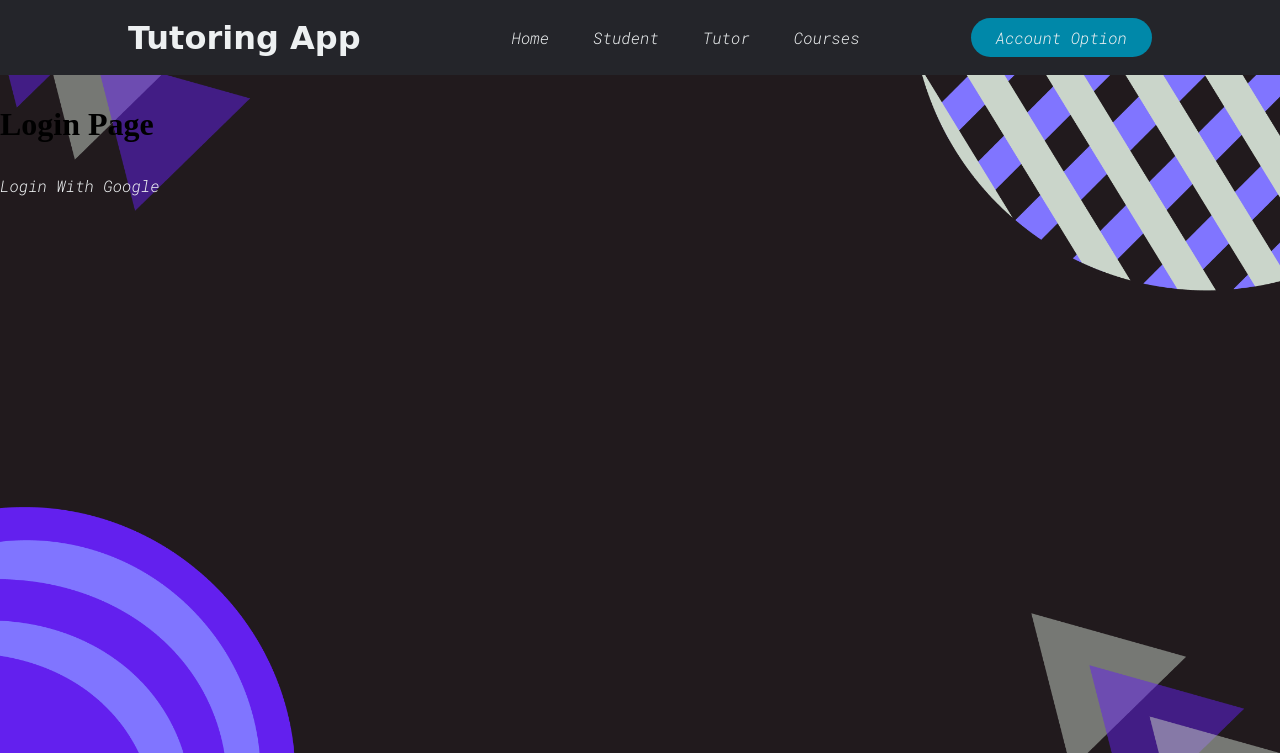
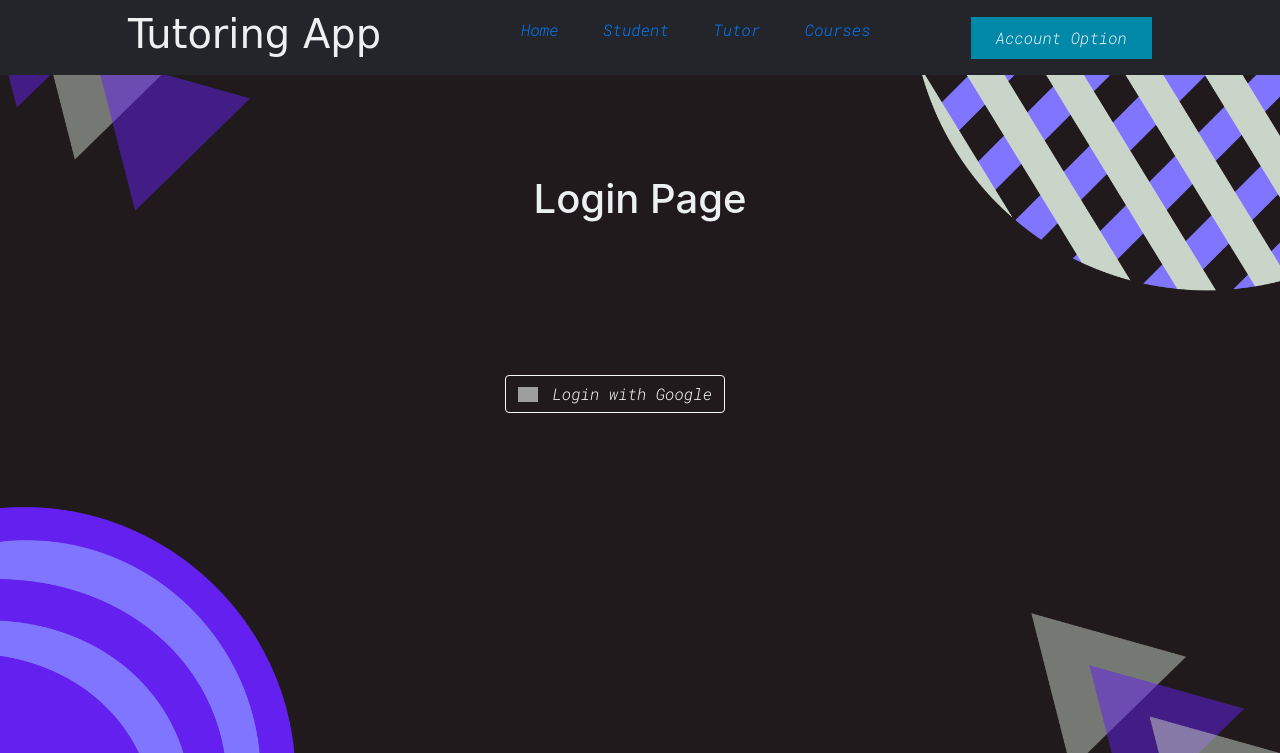
Before and after one commit to akl5sz/project-a-12-tutor-me, a Django app: page /login in a window 1280 px wide. Shown: the top 753 px of the page. Run offline with Django 4.2, Linux system fonts and the light colour scheme; some libraries are stand-ins or nearby versions; some web fonts are replaced; grey boxes are pictures that could not be loaded.

Commit message:
styled google log-in button

```diff
--- a/base/static/base/style.css
+++ b/base/static/base/style.css
@@ -64,7 +64,7 @@ button:hover {
     background-color: rgba(0, 136, 169, 0.8);
 }
 
-.coursesTitle {
+.coursesTitle, .loginPageTitle, .GoogleButton {
     align-items: center;
     color: #edf0f1;
     width: 500px;
@@ -83,7 +83,7 @@ button:hover {
     padding: 10px;
 }
 
-.courseBox {
+.courseBox, .loginBox, .GoogleButton {
     padding: 100px;
     align-self: center;
 }
--- a/base/templates/base/login.html
+++ b/base/templates/base/login.html
@@ -4,9 +4,9 @@
 <link rel="stylesheet" type="text/css" href="{% static 'base/style.css' %}">
 
 <div class="d-flex flex-column align-items-center">
-  <div style="height: 10px;"></div>
-  <h1>Login Page</h1>
-  <div style="height: 10px;"></div>
+    <div class="loginBox" style="height: 10px;">
+        <h1 class="loginPageTitle">Login Page</h1>
+    </div>
 </div>
 
 {% load socialaccount %}
@@ -24,9 +24,22 @@
     </body>
 
 {% else %}
-  <body>
-    <div class="d-flex flex-column align-items-center">
-      <a href="{% provider_login_url 'google' %}">Login With Google</a>
+ <div class="GoogleButton">
+  <div class="col-md-3">
+    <a class="btn btn-outline-light" href="/users/googleauth" role="button" style="text-transform:none">
+      <img width="20px" style="margin-bottom:3px; margin-right:5px" alt="Google sign-in" src="https://upload.wikimedia.org/wikipedia/commons/thumb/5/53/Google_%22G%22_Logo.svg/512px-Google_%22G%22_Logo.svg.png" />
+      Login with Google
+    </a>
   </div>
-  </body>
+</div>
+
+<!-- Minified CSS and JS -->
+<link   rel="stylesheet"
+        href="https://maxcdn.bootstrapcdn.com/bootstrap/4.0.0/css/bootstrap.min.css"
+        integrity="sha384-Gn5384xqQ1aoWXA+058RXPxPg6fy4IWvTNh0E263XmFcJlSAwiGgFAW/dAiS6JXm"
+        crossorigin="anonymous">
+<script src="https://maxcdn.bootstrapcdn.com/bootstrap/4.0.0/js/bootstrap.min.js"
+        integrity="sha384-JZR6Spejh4U02d8jOt6vLEHfe/JQGiRRSQQxSfFWpi1MquVdAyjUar5+76PVCmYl"
+        crossorigin="anonymous">
+</script>
 {% endif %}
```
Lines whose indentation alone changed are shown as unchanged.
